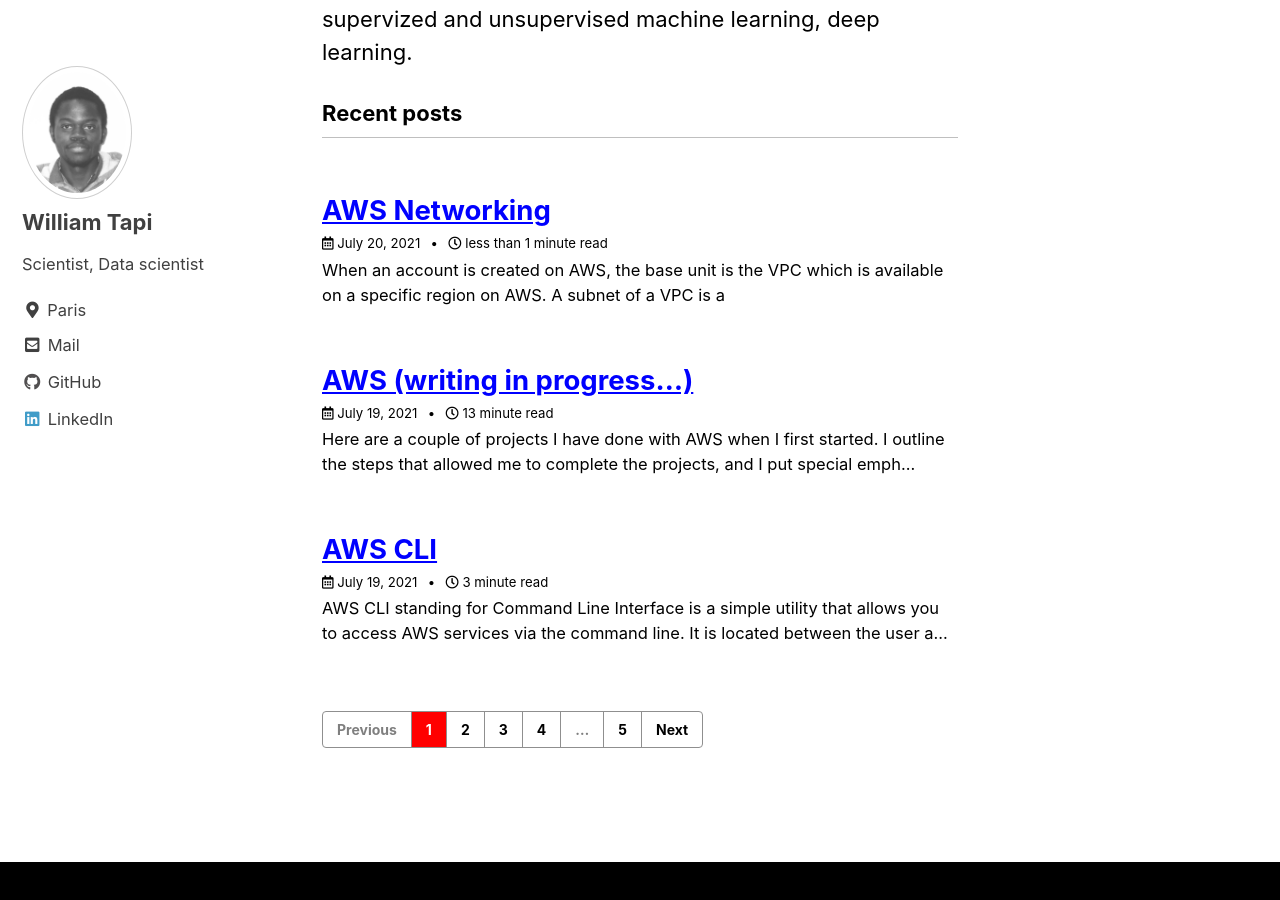
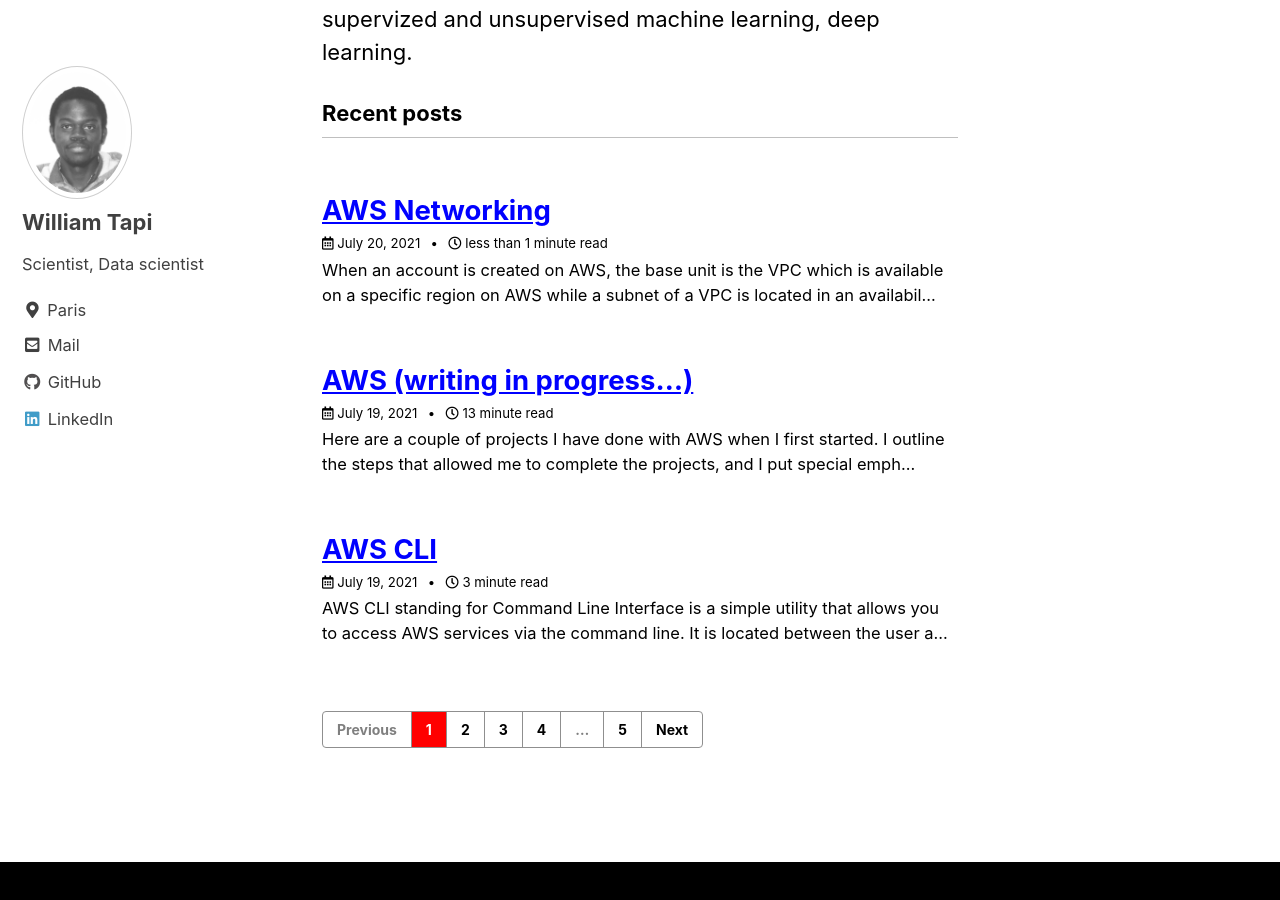
Before and after one commit to Will007-max/Will007-max.github.io, a Jekyll site: the page built from index.html, in a window 1280 px wide and 900 px high, scrolled down 893 px. Built offline with Jekyll 4.4.1, drawn with Linux system fonts in a browser that asks for light colours; cached includes are drawn as plain includes; a script that is not in the unit is left out; the list of posts is cut into pages by our own code; comment, search, counter and statistics services are not loaded.

Commit message:
new changes aws

```diff
--- a/_posts/2021-07-20-aws_vpc.md
+++ b/_posts/2021-07-20-aws_vpc.md
@@ -14,4 +14,5 @@
 ---
 
 When an account is created on AWS, the base unit is the VPC which is available
-on a specific **region** on AWS. A subnet of a VPC is a
+on a specific **region** on AWS while a subnet of a VPC is located in an
+**availability zone**.
```
Also changed, not shown: 1 other file.
